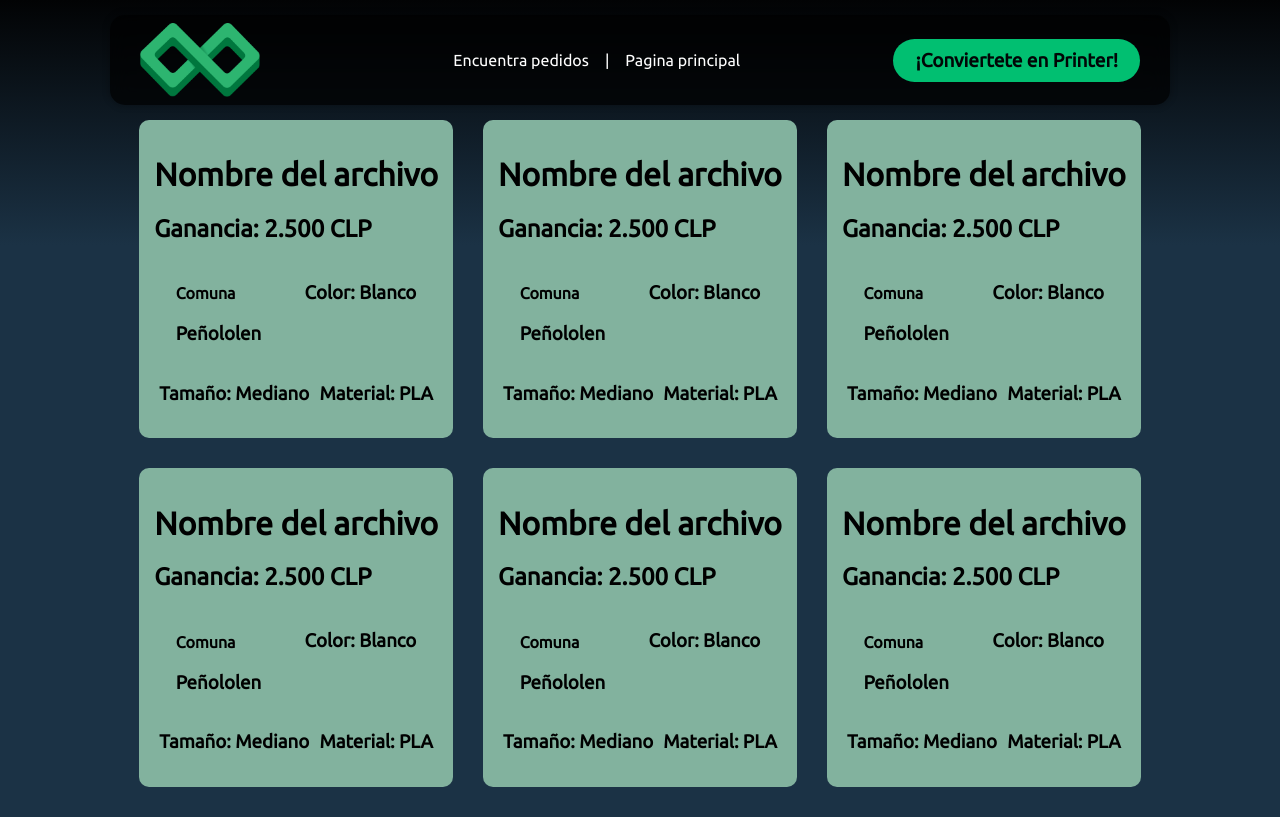
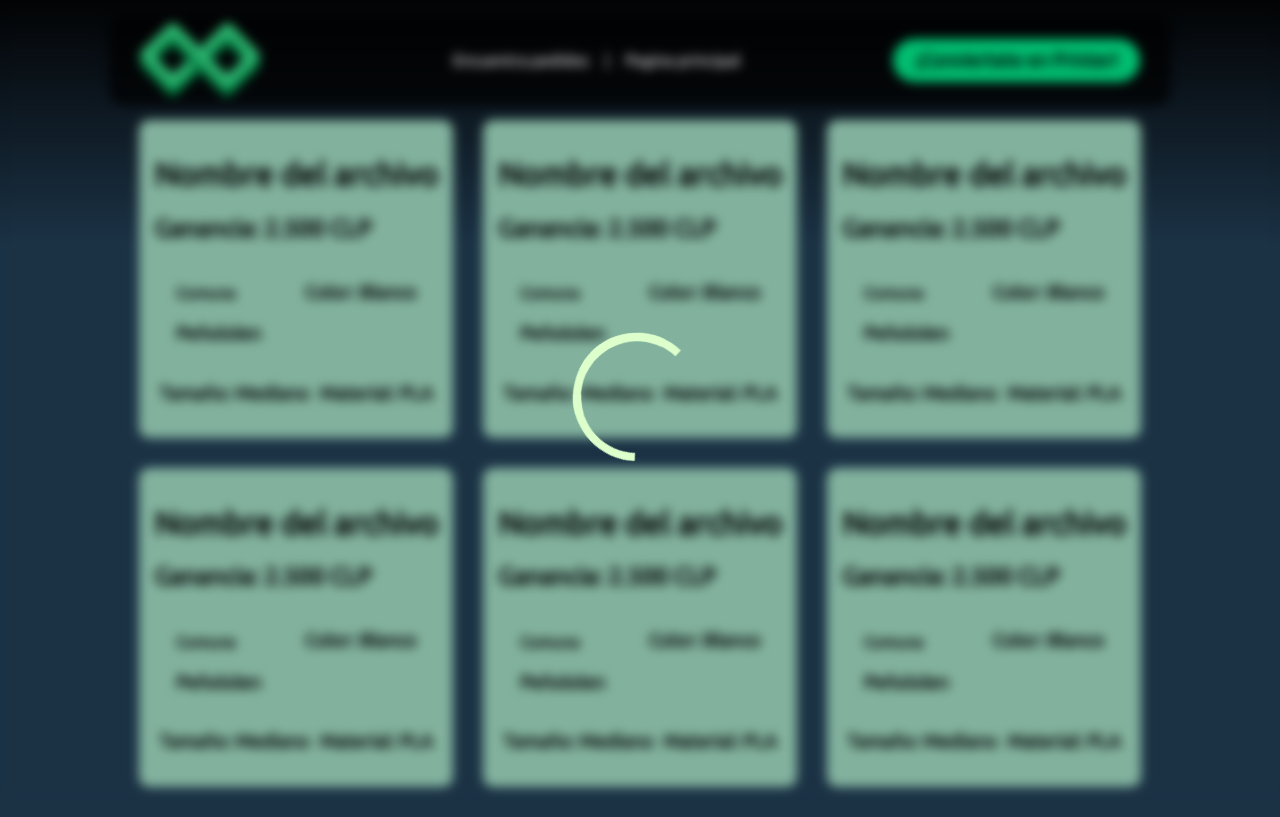
Before and after one commit to agustindiazad/REPOSITORIO-PROYECTO-SEMESTRAL, a React (Create React App) app in the folder frontend2/: page /pedidos in a window 1280 px wide. Built offline with nearby package versions, Linux system fonts and the light colour scheme.

Commit message:
loading screen

```diff
--- a/frontend2/src/pages/Orders/Orders.js
+++ b/frontend2/src/pages/Orders/Orders.js
@@ -10,6 +10,9 @@ function Orders() {
     const toggle = () => {
         setIsOpen(!isOpen)
     }
+
+
+
 
     function handleButtonClick() {
         alert('Orden realizada con éxito')
@@ -30,6 +33,9 @@ function Orders() {
                 <Sidebar isOpen={isOpen} toggle={toggle} />
                 <Navbar toggle={toggle} />
             </header>
+            <div className="loader">
+                <div class="lds-ring"><div></div><div></div><div></div><div></div></div>
+            </div>
             <div className='container' on>
                 <div className='box' onMouseOver={e => handleMouseOver(0)} onMouseLeave={e => handleMouseLeave(0)}>
                     <div className='box-title'>
--- a/frontend2/src/pages/Orders/ostyle.css
+++ b/frontend2/src/pages/Orders/ostyle.css
@@ -5,6 +5,61 @@
     /* change the color to white */
     color: white;
     height: 100%;
+}
+
+.loader {
+    position: fixed;
+    width: 100%;
+    height: 100%;
+    top: 0;
+    left: 0;
+    backdrop-filter: blur(5.5px);
+    z-index: 999;
+}
+
+.lds-ring {
+    display: inline-block;
+    position: relative;
+    width: 150px;
+    height: 150px;
+    top: 50%;
+    left: 50%;
+    transform: translate(-50%, -50%);
+}
+
+.lds-ring div {
+    box-sizing: border-box;
+    display: block;
+    position: absolute;
+    width: 128px;
+    height: 128px;
+    margin: 8px;
+    border: 8px solid #dfc;
+    border-radius: 50%;
+    animation: lds-ring 1.2s cubic-bezier(0.5, 0, 0.5, 1) infinite;
+    border-color: #dfc transparent transparent transparent;
+}
+
+.lds-ring div:nth-child(1) {
+    animation-delay: -0.45s;
+}
+
+.lds-ring div:nth-child(2) {
+    animation-delay: -0.3s;
+}
+
+.lds-ring div:nth-child(3) {
+    animation-delay: -0.15s;
+}
+
+@keyframes lds-ring {
+    0% {
+        transform: rotate(0deg);
+    }
+
+    100% {
+        transform: rotate(360deg);
+    }
 }
 
 .container {
```
